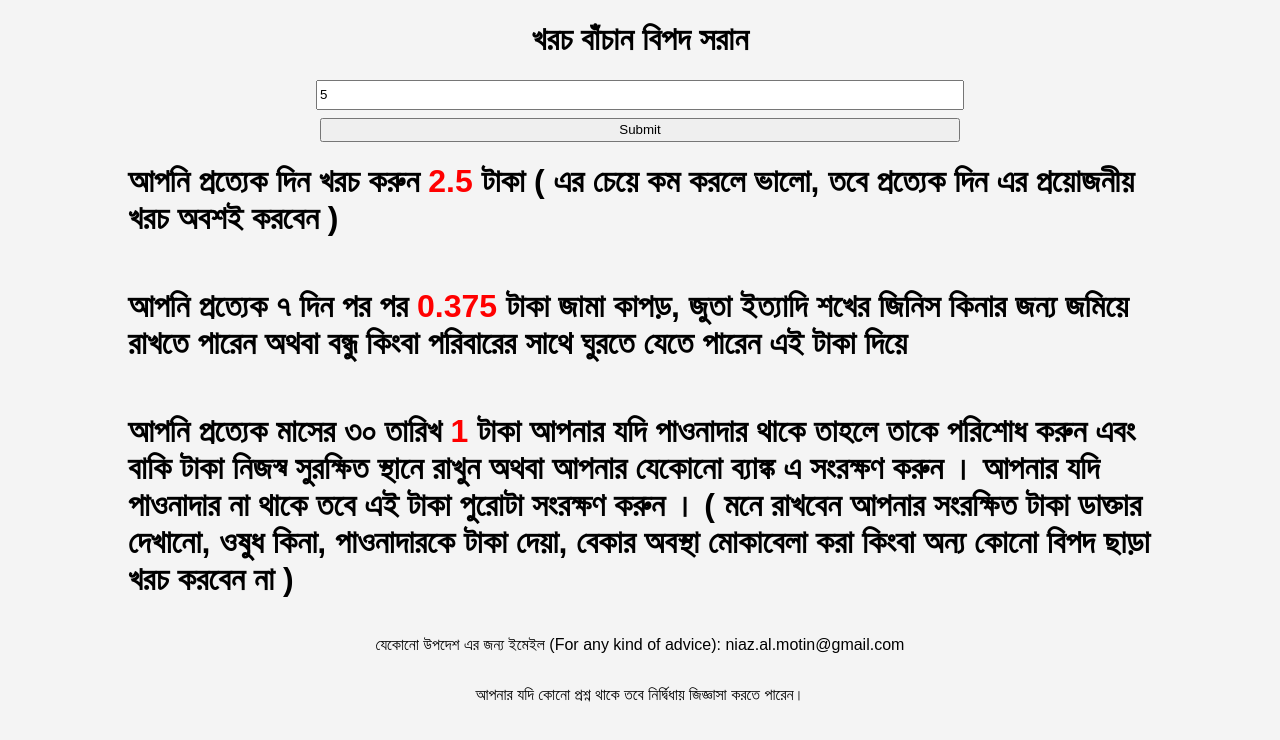
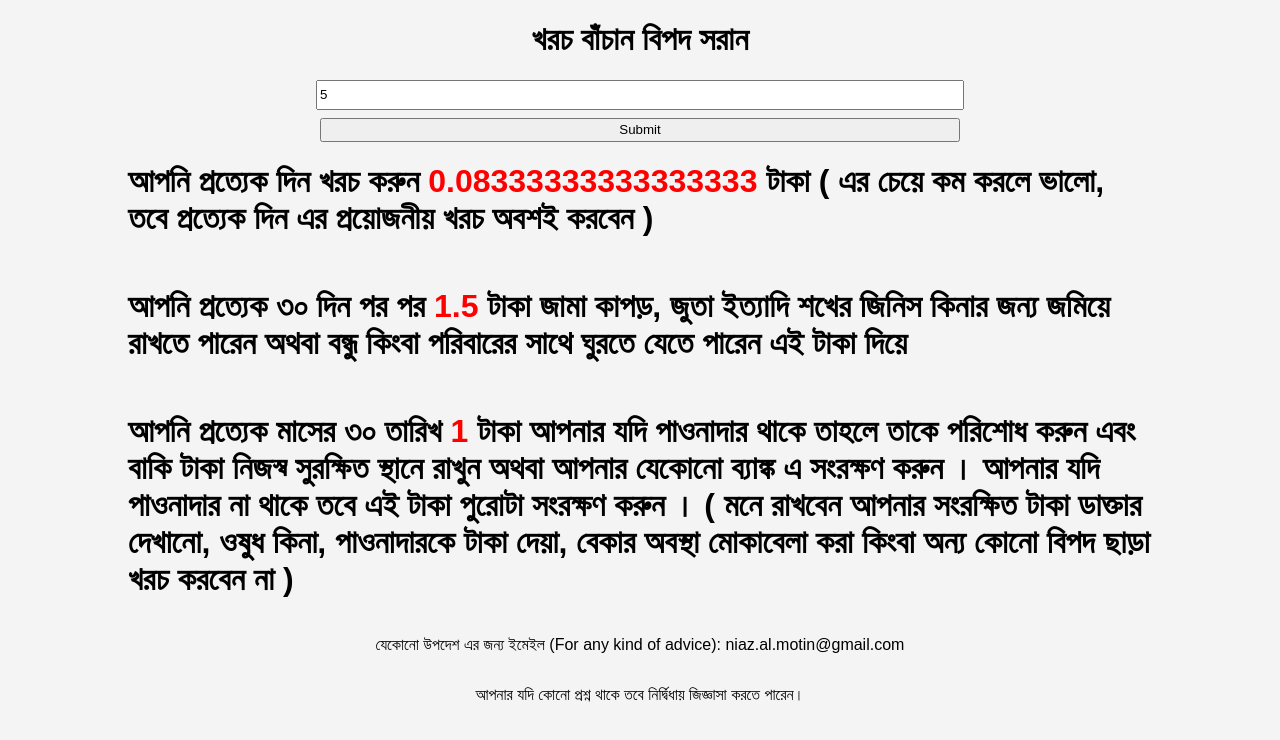
Before and after one commit to niaz-de-coder/123456789, a plain HTML site: page index.html in a window 1280 px wide. Both pictures are taken after typing "5" into the empty fields and a click on the input "Submit". Drawn offline with Linux system fonts and the light colour scheme.

Commit message:
Add files via upload

```diff
--- a/data.js
+++ b/data.js
@@ -9,8 +9,8 @@ document.getElementById("revSub").addEventListener("click", function(event){
     }
     else{
         revenue = document.getElementById("rev").value;
-        var needsBudget = revenue*(50/100);
-        var wantsBudget = (revenue*(30/100))/4;
+        var needsBudget = (revenue*(50/100))/30;
+        var wantsBudget = (revenue*(30/100));
         var savingsBudget = revenue*(20/100);
 
         document.getElementById("needsSpan").innerHTML = needsBudget;
--- a/index.html
+++ b/index.html
@@ -15,7 +15,7 @@
     <div class="output-hidden">
         <h1>আপনি প্রত্যেক দিন খরচ করুন <span id="needsSpan"></span> টাকা ( এর চেয়ে কম করলে ভালো, তবে প্রত্যেক দিন এর প্রয়োজনীয় খরচ অবশই করবেন )</h1>
 
-        <h1> আপনি প্রত্যেক ৭ দিন পর পর <span id="wantsSpan"></span> টাকা জামা কাপড়, জুতা ইত্যাদি শখের জিনিস কিনার জন্য জমিয়ে রাখতে পারেন অথবা বন্ধু কিংবা পরিবারের সাথে ঘুরতে যেতে পারেন এই টাকা দিয়ে</h1>
+        <h1> আপনি প্রত্যেক ৩০ দিন পর পর <span id="wantsSpan"></span> টাকা জামা কাপড়, জুতা ইত্যাদি শখের জিনিস কিনার জন্য জমিয়ে রাখতে পারেন অথবা বন্ধু কিংবা পরিবারের সাথে ঘুরতে যেতে পারেন এই টাকা দিয়ে</h1>
 
         <h1> আপনি প্রত্যেক মাসের ৩০ তারিখ <span id="savingsSpan"></span> টাকা আপনার যদি পাওনাদার থাকে তাহলে তাকে পরিশোধ করুন এবং বাকি টাকা নিজস্ব সুরক্ষিত স্থানে রাখুন অথবা আপনার যেকোনো ব্যাঙ্ক এ সংরক্ষণ করুন । আপনার যদি পাওনাদার না থাকে তবে এই টাকা পুরোটা সংরক্ষণ করুন । ( মনে রাখবেন আপনার সংরক্ষিত টাকা ডাক্তার দেখানো, ওষুধ কিনা, পাওনাদারকে টাকা দেয়া, বেকার অবস্থা মোকাবেলা করা কিংবা অন্য কোনো বিপদ ছাড়া খরচ করবেন না ) </h1>
     </div>
```
